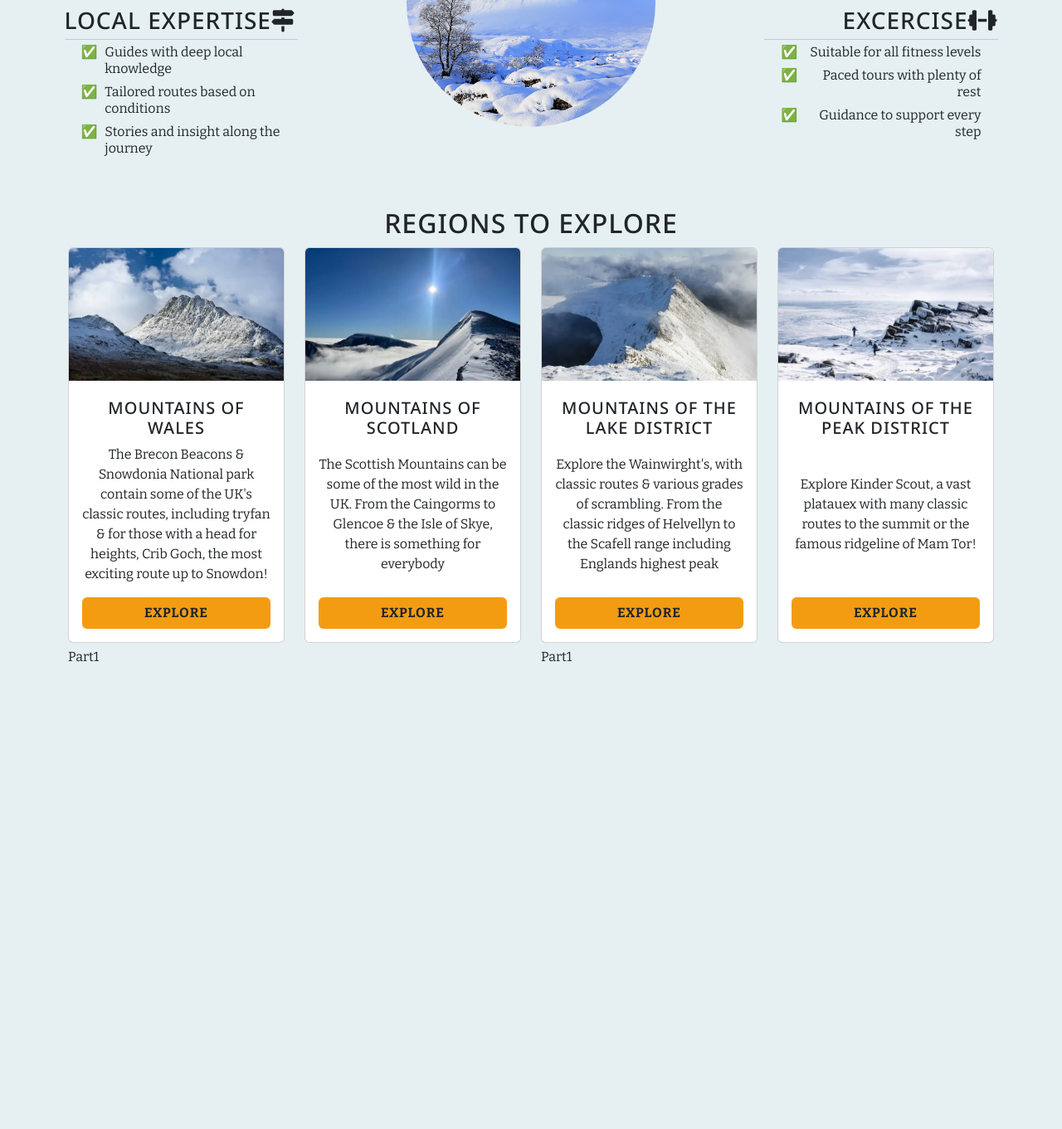
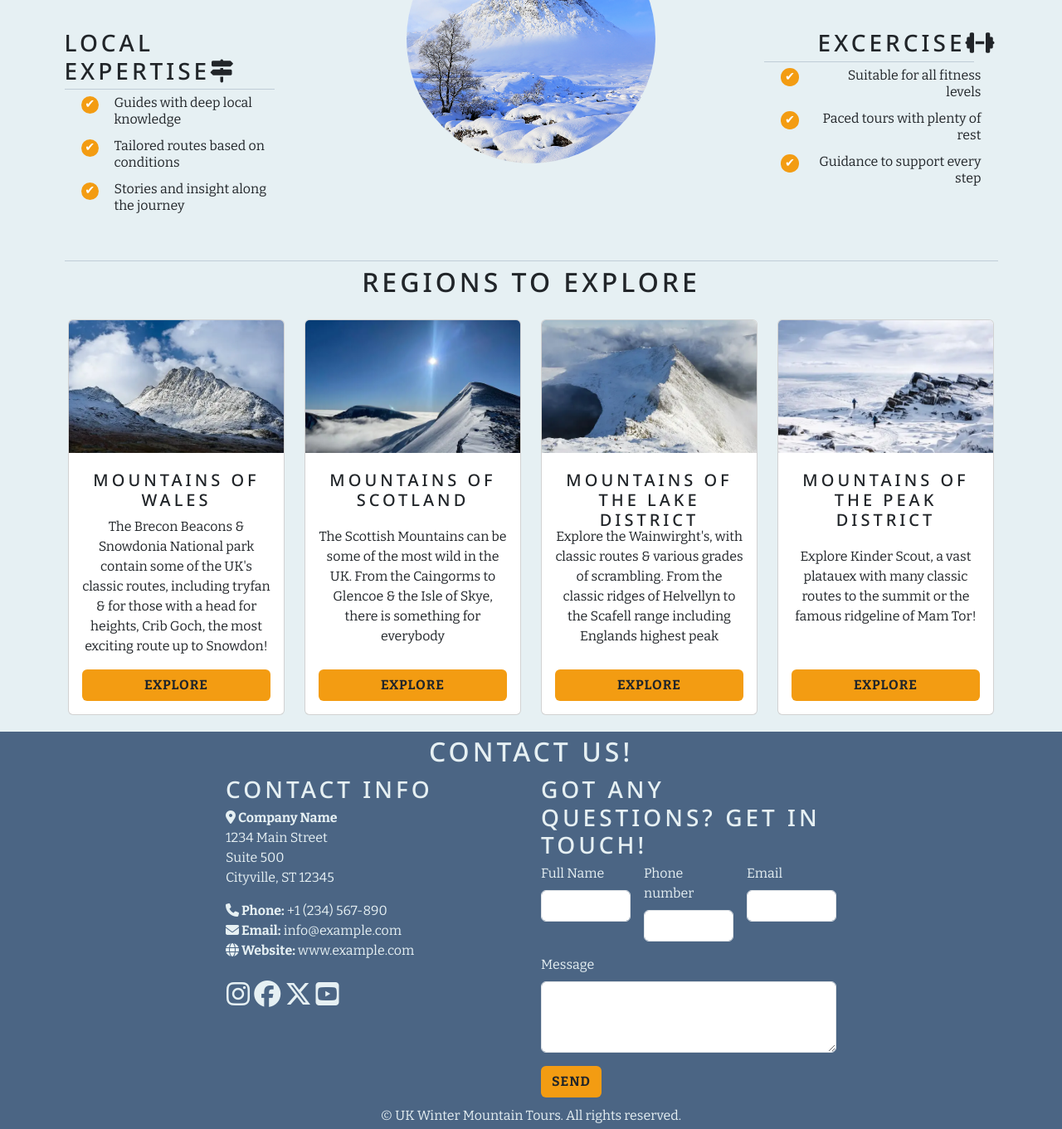
Before and after one commit to TGOSS1984/mountain-tours-v2, a plain HTML site: page index.html in a window 1280 px wide. Shown: the part 1183-2544 px from the top of the page at 83% size. Before the commit the page ends 1987 px from the top, so only its background shows below. Drawn offline with nearby package versions, Linux system fonts and the light colour scheme.

Commit message:
add and style footer

```diff
--- a/assets/css/style.css
+++ b/assets/css/style.css
@@ -26,7 +26,7 @@ body {
 h1, h2, h3, h4, h5 {
   font-family: var(--secondary-font);
   text-transform: uppercase;
-  letter-spacing: 1px;
+  letter-spacing: 4px;
   margin-top: 5px;
   margin-bottom: 5px;
 }
@@ -41,6 +41,13 @@ h1, h2, h3, h4, h5 {
   margin: 0 auto;
   padding-left: 15px;
   padding-right: 15px;
+}
+
+hr {
+  color: var(--primary-accent-color);
+  width: 90%;
+  margin: auto;
+  height: 2px;
 }
 
 /*Navbar*/
@@ -145,7 +152,7 @@ h1, h2, h3, h4, h5 {
     background-size: cover;
     height: 80vw;
     width: 80vw;
-    border-radius: 50%;
+    border-radius: 50%; /*circle*/
     max-width: 300px;
     max-height: 300px;
   }
@@ -157,15 +164,24 @@ h1, h2, h3, h4, h5 {
 
   .checkmark-list li {
     position: relative;
-    padding-left: 1.8em;
-    margin-bottom: 0.5em;
+    padding-left: 2.5em;
+    margin-bottom: 0.75em;
   }
 
   .checkmark-list li::before {
-    content: "✅";
+    content: "✔";
+    color: white;
+    background-color: #f39c12; /* your orange */
+    border-radius: 50%; /* circle */
+    width: 1.5em;
+    height: 1.5em;
+    display: flex;
+    align-items: center;
+    justify-content: center;
+    font-size: 0.9em;
     position: absolute;
     left: 0;
-    top: 0;
+    top: 0.1em;
   }
 
   /* Media query: tablets and larger (768px and up) */
@@ -226,7 +242,7 @@ h1, h2, h3, h4, h5 {
   }
 
   .region-card {
-    margin: 5px;
+    margin: 20px;
     justify-content: center;
   }
 
@@ -240,6 +256,23 @@ h1, h2, h3, h4, h5 {
   height: 3rem;
 }
 
+/*Footer*/
+
+footer {
+  background-color: var(--primary-accent-color);
+  color: var(--secondary-bg-color);
+}
+
+.social-links a {
+  color: var(--secondary-color);
+  margin: 1px;
+  text-decoration: none;
+}
+
+.footer-form {
+  margin-bottom: 10px;
+}
+
 /*CSS Grid Visualisation*/
 /*
 .container, .row {
--- a/index.html
+++ b/index.html
@@ -64,10 +64,12 @@
     <section class="hero-section d-flex align-items-center justify-content-center text-center text-white mt-3 mb-3">
       <div class="container">
         <h1 class="display-4 fw-bold">Explore the Winter Mountains</h1>
-        <p class="lead mb-4">Experience unforgettable tours across the UK's stunning snowy peaks</p>
+        <p class="lead mb-4"><strong>Experience unforgettable tours across the UK's stunning snowy peaks</strong></p>
         <a href="#" class="btn cta-btn btn-lg">Book Now</a>
       </div>
     </section>
+
+    <hr>
 
     <!--Why Section-->
 
@@ -125,6 +127,8 @@
         </div>
     </section>
 
+    <hr>
+
     <!--Regions Section-->
     <div class="container text-center">
       <div class="row">
@@ -178,17 +182,71 @@
  <!--Footer-->
  <footer class="mt-auto">
   <div class="container">
-    <div class="row">
-        <div class="col-12 col-md-6">
-          Part1
-         </div>
-         <div class="col-12 col-md-6">
-          Part1
-         </div>
-    </div>
+      <div class="row justify-content-center">
+        <!--Contact-->
+          <div class="col-12 text-center"><h2>Contact Us!</h2></div>
+          <!--Social Links-->
+          <div class="col-12 col-md-6 col-xl-4">
+            <h3 class="sub-heading-color">Contact Info</h3>
+            <address>
+              <strong><i class="fa-solid fa-location-dot"></i> Company Name</strong><br>
+              1234 Main Street<br>
+              Suite 500<br>
+              Cityville, ST 12345<br>
+            </address>
+
+            <p>
+              <strong><i class="fa-solid fa-phone"></i> Phone:</strong> +1 (234) 567-890<br>
+              <strong><i class="fa-solid fa-envelope"></i> Email:</strong> info@example.com<br>
+              <strong><i class="fa-solid fa-globe"></i> Website:</strong> www.example.com
+            </p>
+            <div class="social-links my-4">
+              <a href="https://www.instagram.com/" target="_blank" aria-label="Visit our Instagram page (opens in a new tab)" rel="noopener">
+                <i class="fa-brands fa-instagram fa-2x"></i>
+              </a>
+              <a href="https://www.facebook.com/" target="_blank" aria-label="Visit our Facebook page (opens in a new tab)" rel="noopener">
+                <i class="fa-brands fa-facebook fa-2x"></i>
+              </a>
+              <a href="https://x.com/?lang=en" target="_blank" aria-label="Visit our Twitter page (opens in a new tab)" rel="noopener">
+                <i class="fa-brands fa-x-twitter fa-2x"></i>
+              </a>
+              <a href="https://www.youtube.com/" target="_blank" aria-label="Visit our Youtube page (opens in a new tab)" rel="noopener">
+                <i class="fa-brands fa-square-youtube fa-2x"></i>
+              </a>
+            </div>
+          </div>
+          <!--Other info-->
+          <div class="col-12 col-md-6 col-xl-4">
+            <h3>Got any questions? Get in Touch!</h3>
+            <form action="https://formdump.codeinstitute.net" method="post" class="row g-3 footer-form">
+              <div class="col-lg-4">
+                  <label for="full-name" class="form-label">Full Name</label>
+                  <input type="text" class="form-control" id="full-name" required>
+              </div>
+              <div class="col-lg-4">
+                  <label for="phonenumber" class="form-label">Phone number</label>
+                  <input type="number" class="form-control" id="phonenumber" required>
+              </div>
+              <div class="col-lg-4">
+                  <label for="email" class="form-label">Email</label>
+                  <input type="email" class="form-control" id="email" required>
+              </div>
+              <div class="col-12">
+                  <label for="message" class="form-label">Message</label>
+                  <textarea class="form-control" id="message" rows="3" required></textarea>
+              </div>
+              <div class="col-12">
+                  <button type="submit" class="cta-btn btn">Send</button>
+              </div>
+          </form>
+
+          </div>
+
+          <p class="text-center">&copy; UK Winter Mountain Tours. All rights reserved.</p>
+
+      </div>
   </div>
-
- </footer>
+</footer>
 
  <!--Bootrap JS script-->
  <script src="https://cdn.jsdelivr.net/npm/bootstrap@5.3.5/dist/js/bootstrap.bundle.min.js" integrity="sha384-k6d4wzSIapyDyv1kpU366/PK5hCdSbCRGRCMv+eplOQJWyd1fbcAu9OCUj5zNLiq" crossorigin="anonymous"></script>
```
